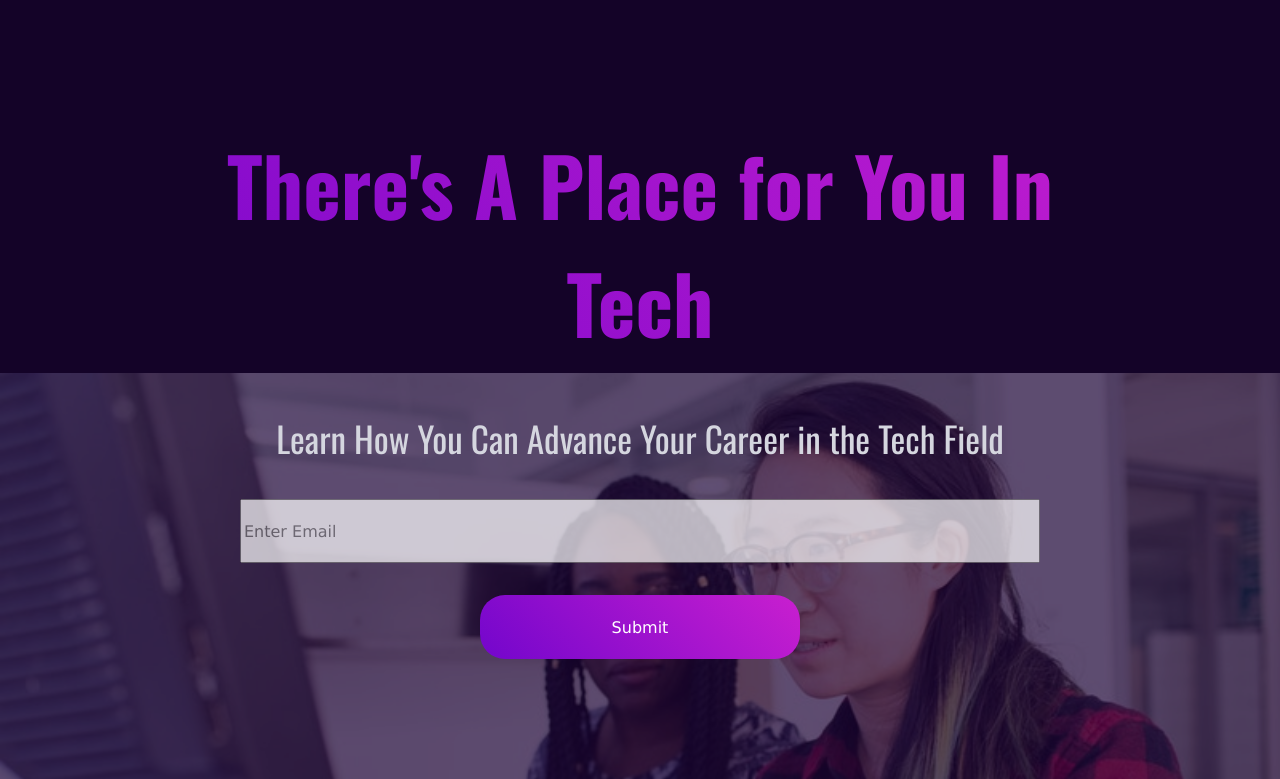
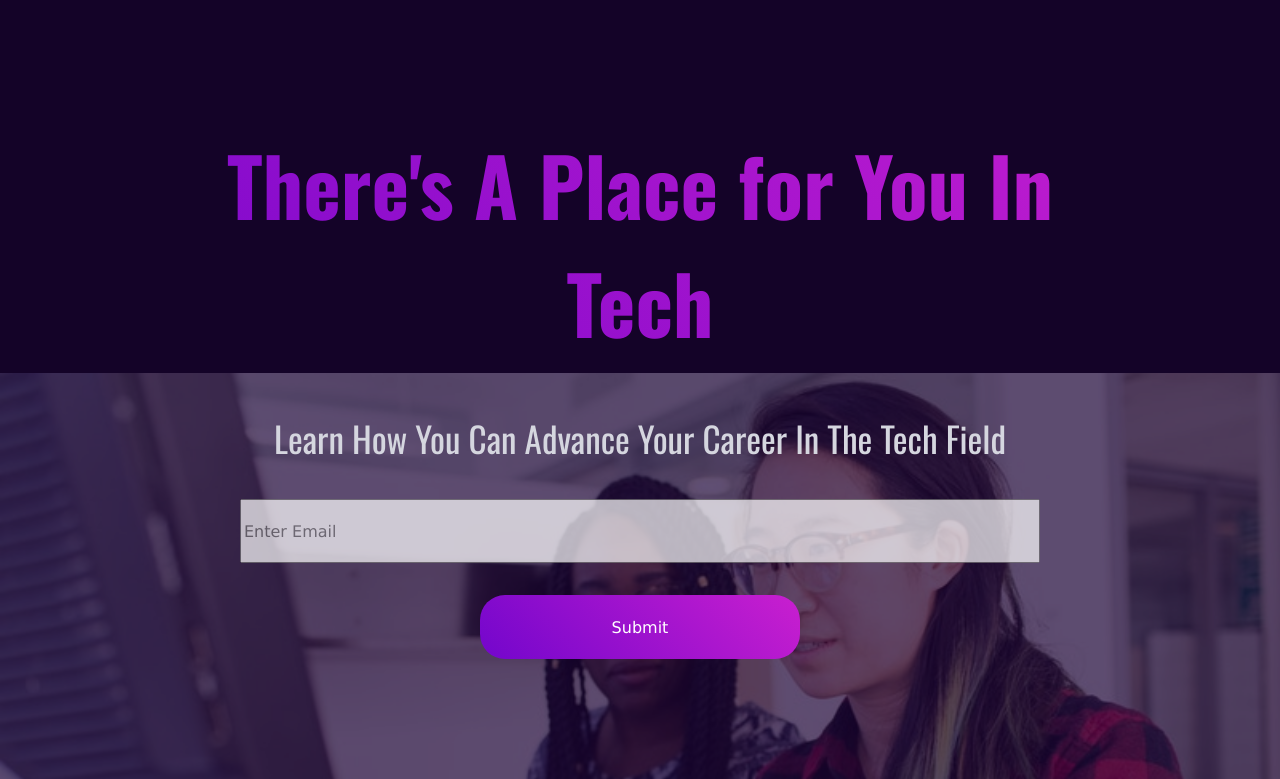
Before and after one commit to ammartin8/tech-landing-page, a plain HTML site: page index.html in a window 1280 px wide. Shown: the top 779 px of the page. Drawn offline with nearby package versions, Linux system fonts and the light colour scheme.

Commit message:
Add updates to gh-pages

```diff
--- a/index.html
+++ b/index.html
@@ -16,7 +16,7 @@
 
         <div class="emailContainer">
             <p class="callToActionTitle">There's A Place for You In Tech</p>
-            <p class="callToActionSubtitle">Learn How You Can Advance Your Career in the Tech Field</p>
+            <p class="callToActionSubtitle">Learn How You Can Advance Your Career In The Tech Field</p>
             <input type="email" class="emailTextBox" id="email" placeholder="Enter Email">
             <button type="submit" class="submitButton">Submit</button>
         </div>
```
